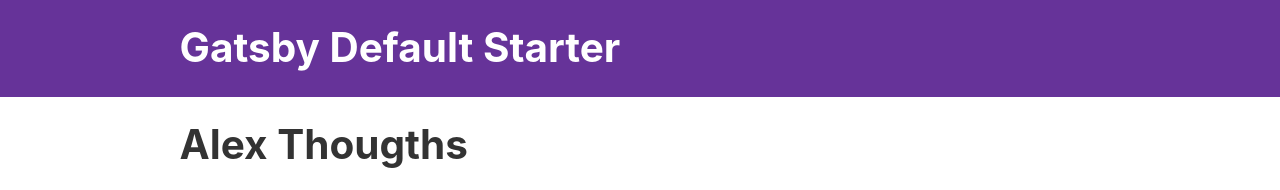
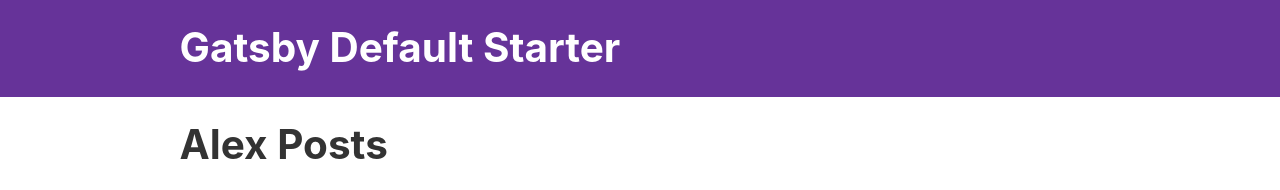
Before and after one commit to GitKurmax/gatsby-blog, a Gatsby site: page / in a window 1280 px wide. Shown: the top 190 px of the page. Built offline with nearby package versions, Linux system fonts and the light colour scheme; Gatsby itself is replaced by a stand-in of ours.

Commit message:
Changed title

```diff
--- a/src/pages/index.js
+++ b/src/pages/index.js
@@ -20,7 +20,7 @@
     <Layout>
       <SEO title="Home" />
       <div>
-        <h1>Alex Thougths</h1>
+        <h1>Alex Posts</h1>
         <h4>{data.allMarkdownRemark.totalCount}</h4>
         {
           data.allMarkdownRemark.edges.map(({node}) => (
```
